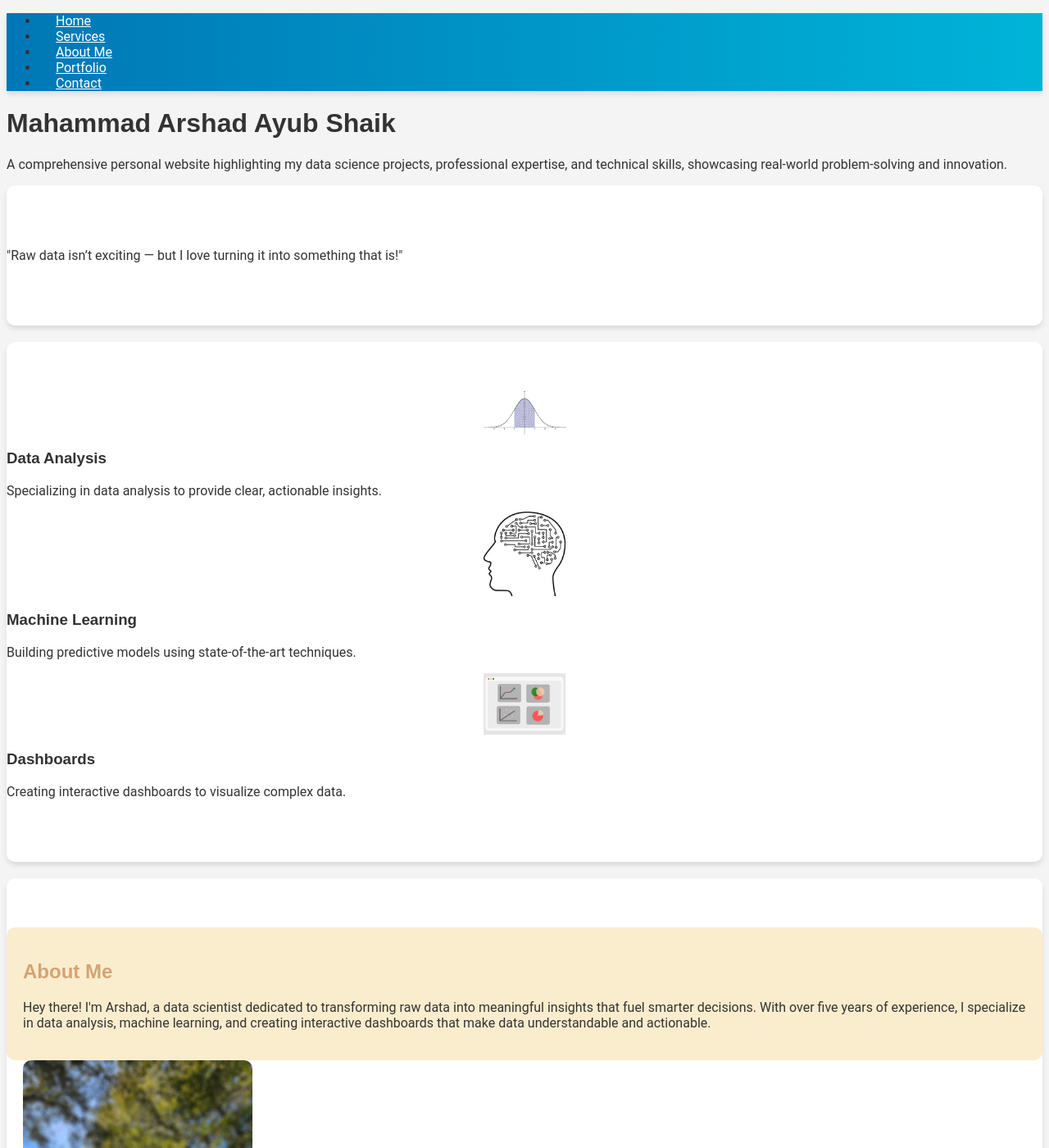
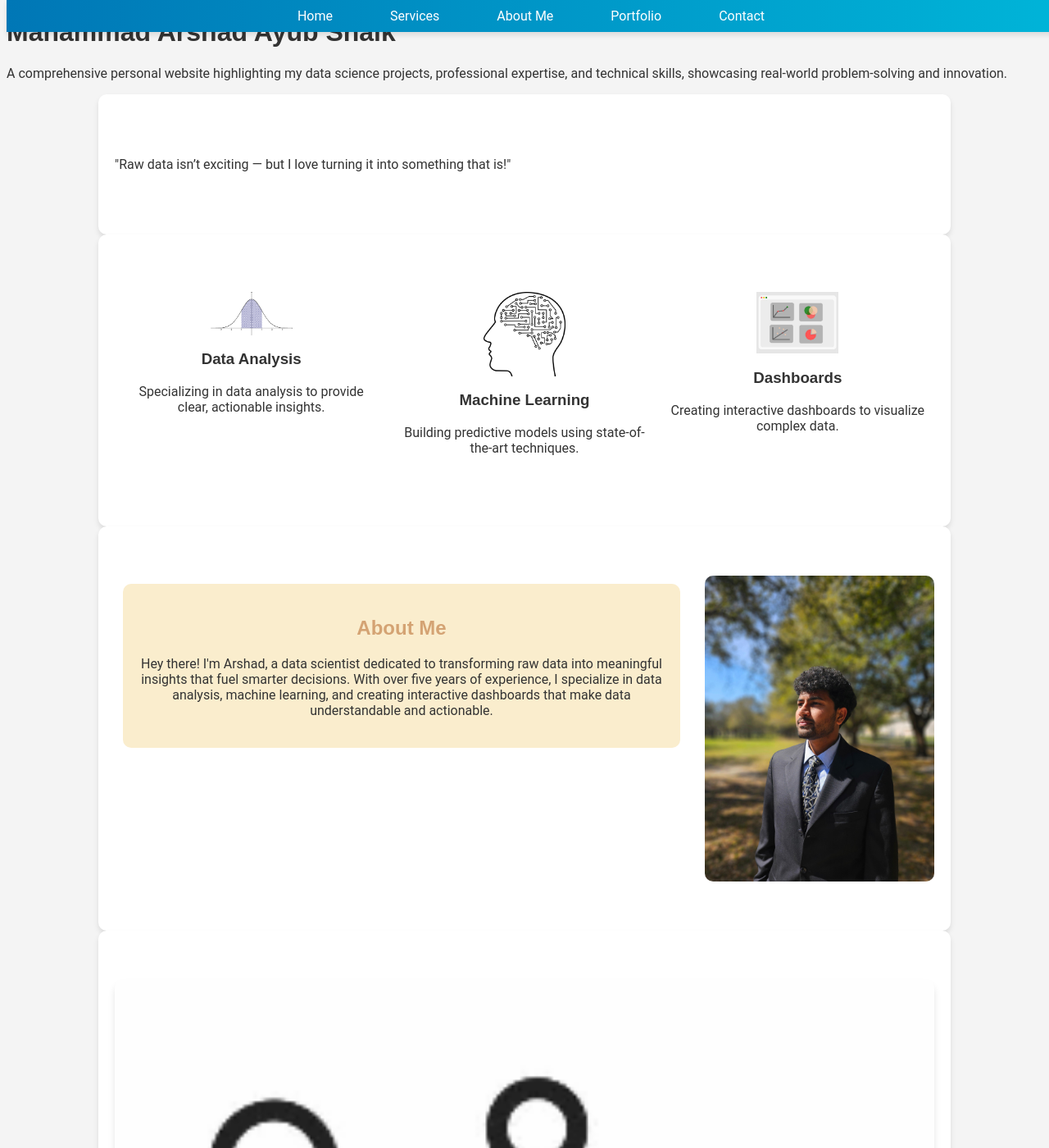
Before and after one commit to arshadsm/arshadsm.github.io, a Jekyll site: the page built from index.md, in a window 1280 px wide and 1400 px high. Shown: the whole window at 82% size. Built offline with Jekyll 4.4.1, drawn with Linux system fonts in a browser that asks for light colours.

Commit message:
Update styles.css

```diff
--- a/styles/styles.css
+++ b/styles/styles.css
@@ -14,11 +14,31 @@ h1, h2, h3 {
 nav {
   background: linear-gradient(90deg, #0077b6, #00b4d8);
   box-shadow: 0px 4px 6px rgba(0, 0, 0, 0.1);
+  position: fixed;
+  width: 100%;
+  top: 0;
+  z-index: 1000;
+  padding: 10px 0;
+}
+
+nav ul {
+  list-style: none;
+  margin: 0;
+  padding: 0;
+  display: flex;
+  justify-content: center;
+}
+
+nav ul li {
+  margin: 0 15px;
 }
 
 nav ul li a {
   color: #fff;
+  text-decoration: none;
+  font-size: 1em;
   padding: 10px 20px;
+  border-radius: 5px;
   transition: background-color 0.3s ease, color 0.3s ease;
 }
 
@@ -44,17 +64,47 @@ button:hover, .btn:hover {
 
 /* Sections */
 section {
-  padding: 60px 0;
+  padding: 60px 20px;
   background-color: #fff;
   box-shadow: 0 4px 6px rgba(0, 0, 0, 0.1);
   border-radius: 10px;
   margin-bottom: 20px;
+  max-width: 1000px;
+  margin: 0 auto;
+}
+
+/* Services and About Me Sections */
+.services, .about-me {
+  display: flex;
+  flex-wrap: wrap;
+  justify-content: space-around;
+  align-items: flex-start;
+}
+
+.service-item, .about-me-text {
+  flex: 1 1 30%;
+  margin: 10px;
+  text-align: center;
+}
+
+.service-item img {
+  max-width: 80px;
+  margin: 10px auto;
+}
+
+.about-me img {
+  flex: 1;
+  max-width: 250px;
+  border-radius: 10px;
 }
 
 /* Portfolio Items */
 .portfolio-item {
   box-shadow: 0 6px 8px rgba(0, 0, 0, 0.1);
   transition: transform 0.3s ease, box-shadow 0.3s ease;
+  margin: 10px;
+  border-radius: 10px;
+  overflow: hidden;
 }
 
 .portfolio-item:hover {
@@ -62,6 +112,11 @@ section {
   box-shadow: 0 12px 16px rgba(0, 0, 0, 0.2);
 }
 
+.portfolio-image img {
+  max-width: 100%;
+  height: auto;
+  border-radius: 5px;
+}
 
 /* Fade-In Effect */
 .fade-in {
@@ -75,17 +130,7 @@ section {
   transform: translateY(0);
 }
 
-/* Portfolio Item Hover Effect */
-.portfolio-item {
-    transition: transform 0.3s ease, box-shadow 0.3s ease;
-}
-
-.portfolio-item:hover {
-    transform: scale(1.05);
-    box-shadow: 0 12px 16px rgba(0, 0, 0, 0.2);
-}
-
-
+/* Slider */
 .slider {
   position: relative;
   max-width: 1000px;
@@ -121,6 +166,7 @@ section {
   border-radius: 5px;
 }
 
+/* Navigation Buttons for Slider */
 .prev, .next {
   cursor: pointer;
   position: absolute;
```
Lines whose indentation alone changed are shown as unchanged.
